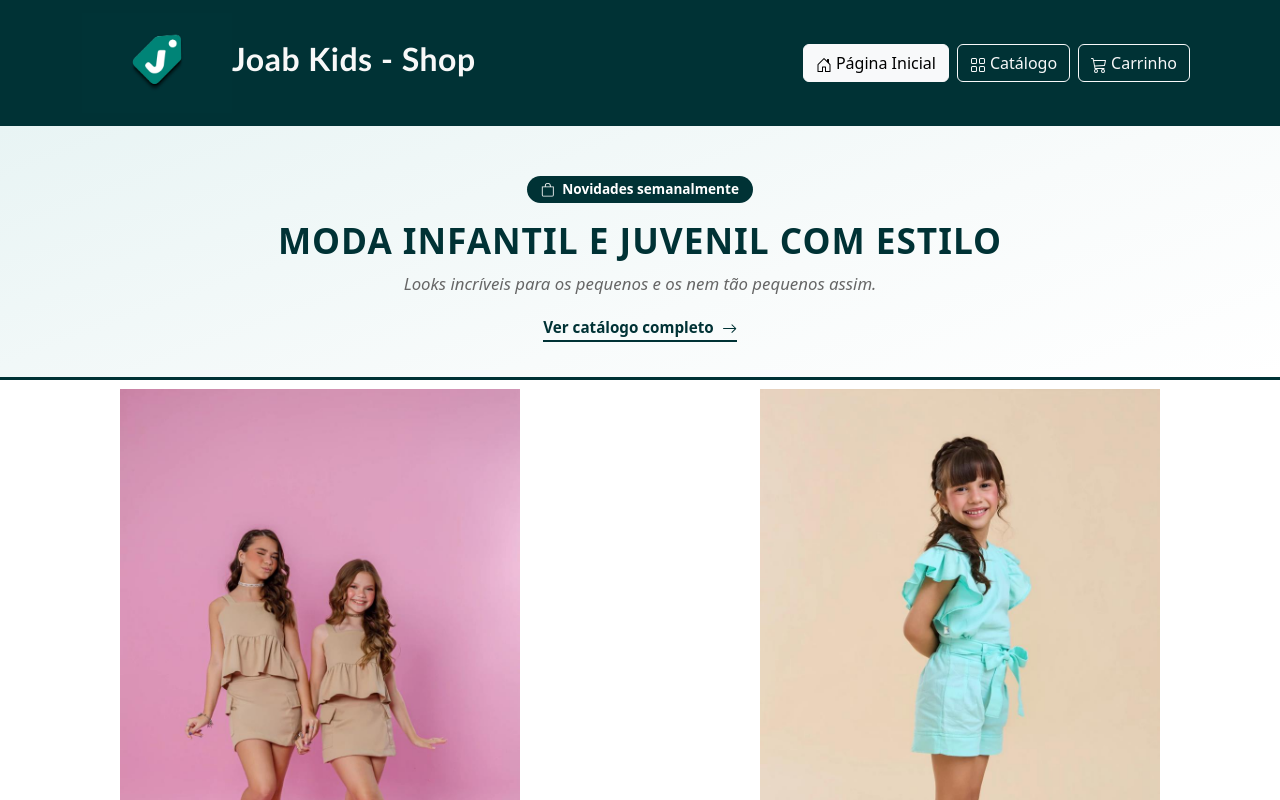
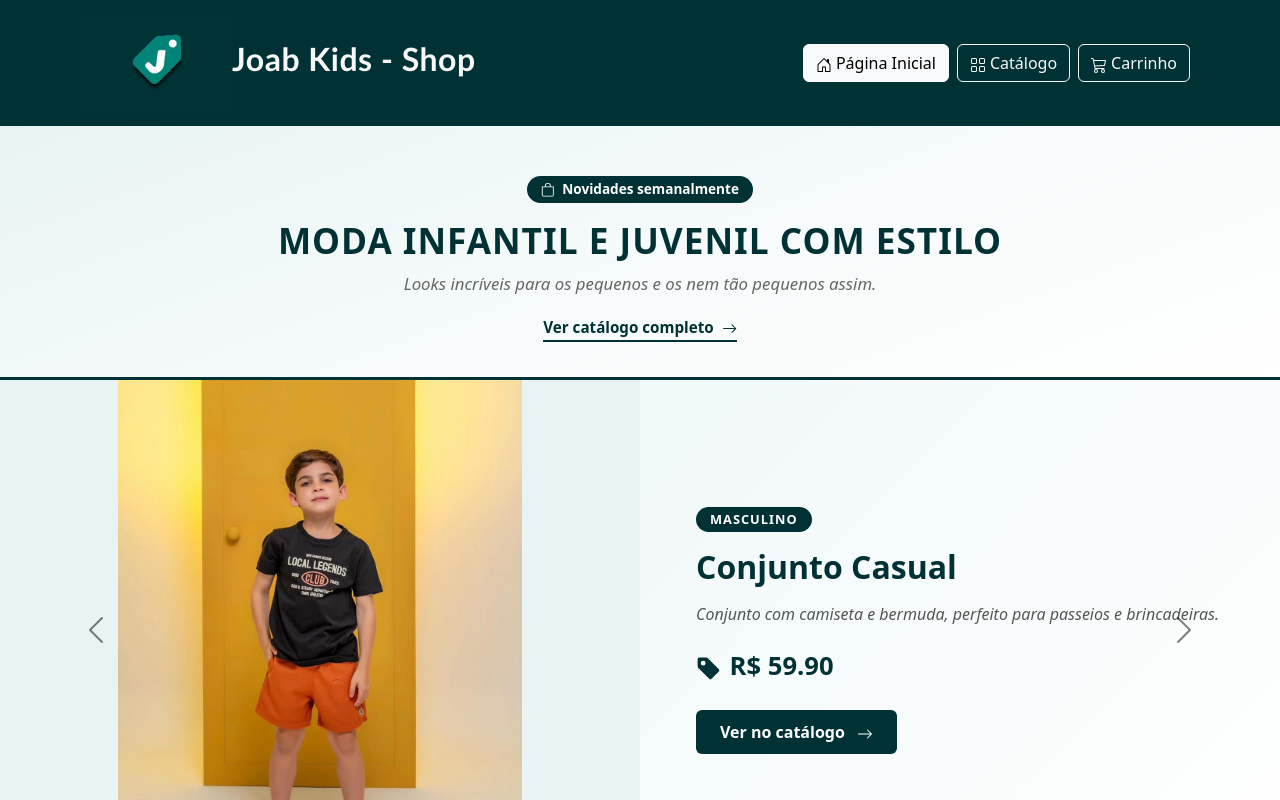
Before and after one commit to lefitano/JoabKids-Market, a React app in the folder frontend/: page / in a window 1280 px wide. Shown: the top 800 px of the page. Built offline with nearby package versions, Linux system fonts and the light colour scheme; the HTML template or start-up script is replaced by a standard one.

Commit message:
feat:estruturando alteração do mostruário do banner em home, alterando CSS de visualização do banner

```diff
--- a/frontend/src/components/Banner.jsx
+++ b/frontend/src/components/Banner.jsx
@@ -2,18 +2,14 @@ import Carousel from 'react-bootstrap/Carousel';
 import Row from 'react-bootstrap/Row';
 import Col from 'react-bootstrap/Col';
 import Badge from 'react-bootstrap/Badge';
-import { BsBag, BsArrowRight } from 'react-icons/bs';
+import Button from 'react-bootstrap/Button';
+import { BsBag, BsArrowRight, BsTagFill } from 'react-icons/bs';
 import { useProduto } from '../context/ProdutoContext';
 import '../css/Banner.css';
 
 export default function Banner() {
     const { produtos } = useProduto();
     const destaques = produtos.filter(p => p.destaque);
-
-    const slides = [];
-    for (let i = 0; i < destaques.length; i += 2) {
-        slides.push(destaques.slice(i, i + 2));
-    }
 
     return (
         <>
@@ -28,24 +24,32 @@ export default function Banner() {
                 </a>
             </div>
 
-            <Carousel className="carrossel-container py-2" interval={4000}>
-                {slides.map((par, index) => (
-                    <Carousel.Item key={index}>
-                        <Row className="g-0">
-                            {par.map((produto) => (
-                                <Col key={produto.id}>
-                                    <img
-                                        className="d-block w-100 img-carrossel"
-                                        src={produto.imagem}
-                                        alt={produto.nome}
-                                    />
-                                </Col>
-                            ))}
+            <Carousel className="carrossel-container" interval={4000}>
+                {destaques.map((produto) => (
+                    <Carousel.Item key={produto.id}>
+                        <Row className="g-0 align-items-center slide-produto">
+                            <Col md={6} className="slide-imagem-col">
+                                <img
+                                    className="img-carrossel"
+                                    src={produto.imagem}
+                                    alt={produto.nome}
+                                />
+                            </Col>
+                            <Col md={6} className="slide-info">
+                                <Badge className="slide-categoria mb-3">
+                                    {produto.categoria}
+                                </Badge>
+                                <h2 className="slide-nome">{produto.nome}</h2>
+                                <p className="slide-descricao">{produto.descricao}</p>
+                                <div className="slide-preco">
+                                    <BsTagFill className="me-2" />
+                                    R$ {produto.preco.toFixed(2)}
+                                </div>
+                                <Button href="/catalogo" className="slide-botao mt-4">
+                                    Ver no catálogo <BsArrowRight className="ms-2" />
+                                </Button>
+                            </Col>
                         </Row>
-                        <Carousel.Caption className="legenda-carrossel">
-                            <h3>{par.map(p => p.nome).join(" & ")}</h3>
-                            <h5 className="mensagem-fixa-carrossel  ">Tudo isso e muito mais!</h5>
-                        </Carousel.Caption>
                     </Carousel.Item>
                 ))}
             </Carousel>
--- a/frontend/src/css/Banner.css
+++ b/frontend/src/css/Banner.css
@@ -49,19 +49,87 @@
 .carrossel-container {
     width: 100%;
     overflow: hidden;
-    margin-top: 1px;
 }
 
 .img-carrossel {
-    height: 600px;
+    height: 500px;
+    width: 100%;
     object-fit: contain;
-    object-position: top;
+    object-position: center;
+    transition: color 0.3 ease;
 }
 
-.legenda-carrossel {
+.slide-produto {
+    background: linear-gradient(135deg, #e8f4f4 0%, #ffffff 100%);
+    min-height: 500px;
+}
+
+.slide-imagem-col {
+    background-color: #e8f4f4;
+    display: flex;
+    align-items: center;
+    justify-content: center;
+    overflow: hidden;
+}
+
+.slide-info {
+    padding: 48px 56px;
+    display: flex;
+    flex-direction: column;
+    justify-content: center;
+}
+
+.slide-categoria {
+    background-color: #003235 !important;
+    color: #ffffff !important;
+    font-size: 0.8rem;
+    padding: 6px 14px;
+    border-radius: 20px;
+    text-transform: uppercase;
+    letter-spacing: 1px;
+    width: fit-content;
+}
+
+.slide-nome {
+    font-size: 2rem;
+    font-weight: 700;
     color: #003235;
+    margin-bottom: 16px;
+    line-height: 1.2;
+}
+
+.slide-descricao {
+    font-size: 1rem;
+    color: #555;
+    font-style: italic;
+    margin-bottom: 20px;
+    line-height: 1.6;
+}
+
+.slide-preco {
+    font-size: 1.6rem;
+    font-weight: 700;
+    color: #003235;
+}
+
+.slide-botao {
+    background-color: #003235;
+    border: none;
+    padding: 10px 24px;
+    font-weight: 600;
+    width: fit-content;
+    transition: background-color 0.2s ease;
+}
+
+.slide-botao:hover {
+    background-color: #005a5e;
 }
 
 .carrossel-container .carousel-indicators button {
     background-color: #003235 !important;
 }
+
+.carrossel-container .carousel-control-prev-icon,
+.carrossel-container .carousel-control-next-icon {
+    filter: invert(1) sepia(1) saturate(5) hue-rotate(130deg);
+}
--- a/frontend/src/pages/Admin.jsx
+++ b/frontend/src/pages/Admin.jsx
@@ -88,7 +88,7 @@ if(autenticado){
             </Button>
             <Button className="botoes-nav me-2" onClick= {() => setAbaAtiva('alterardestaque')}
             variant={abaAtiva === 'alterardestaque' ? 'light' : 'outline-light'}>
-              <BsStar className="me-2"/> Mostruário
+              <BsStar className="me-2"/>Mostruário
             </Button>
           </Nav>
         </Navbar.Collapse>
```
